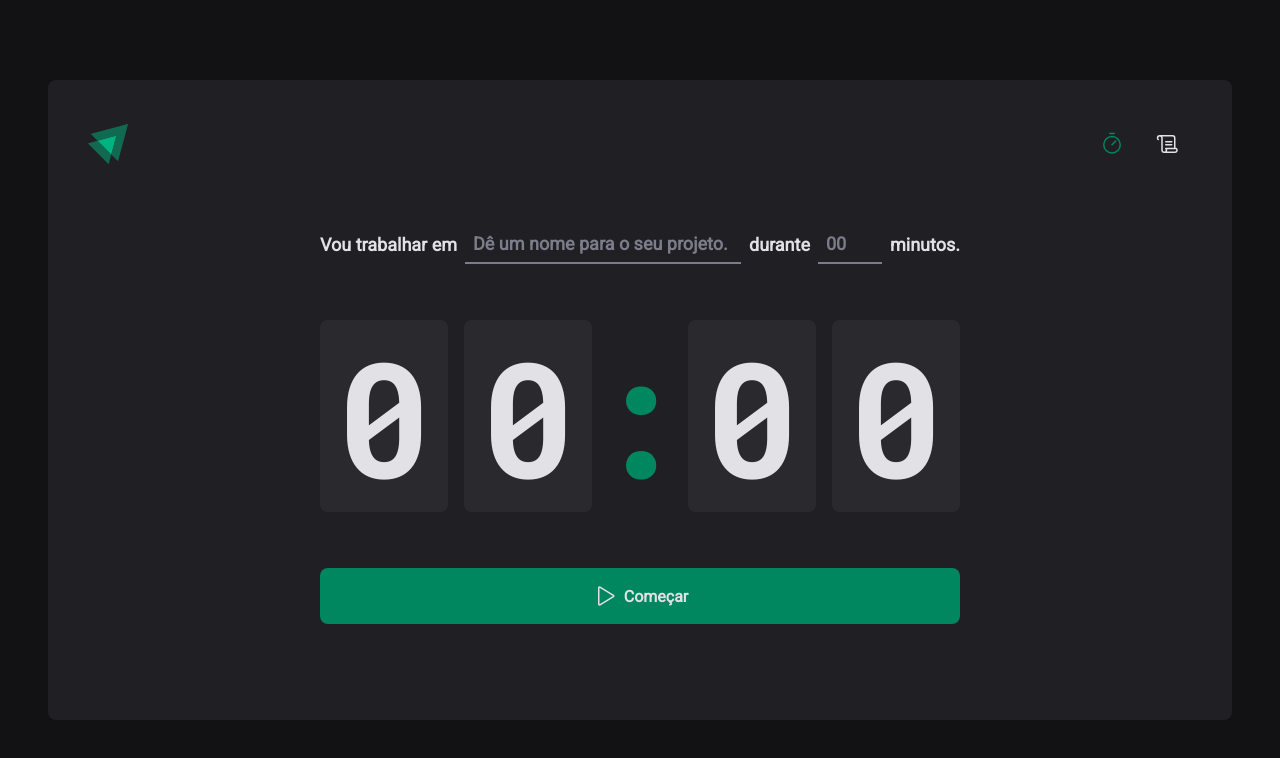
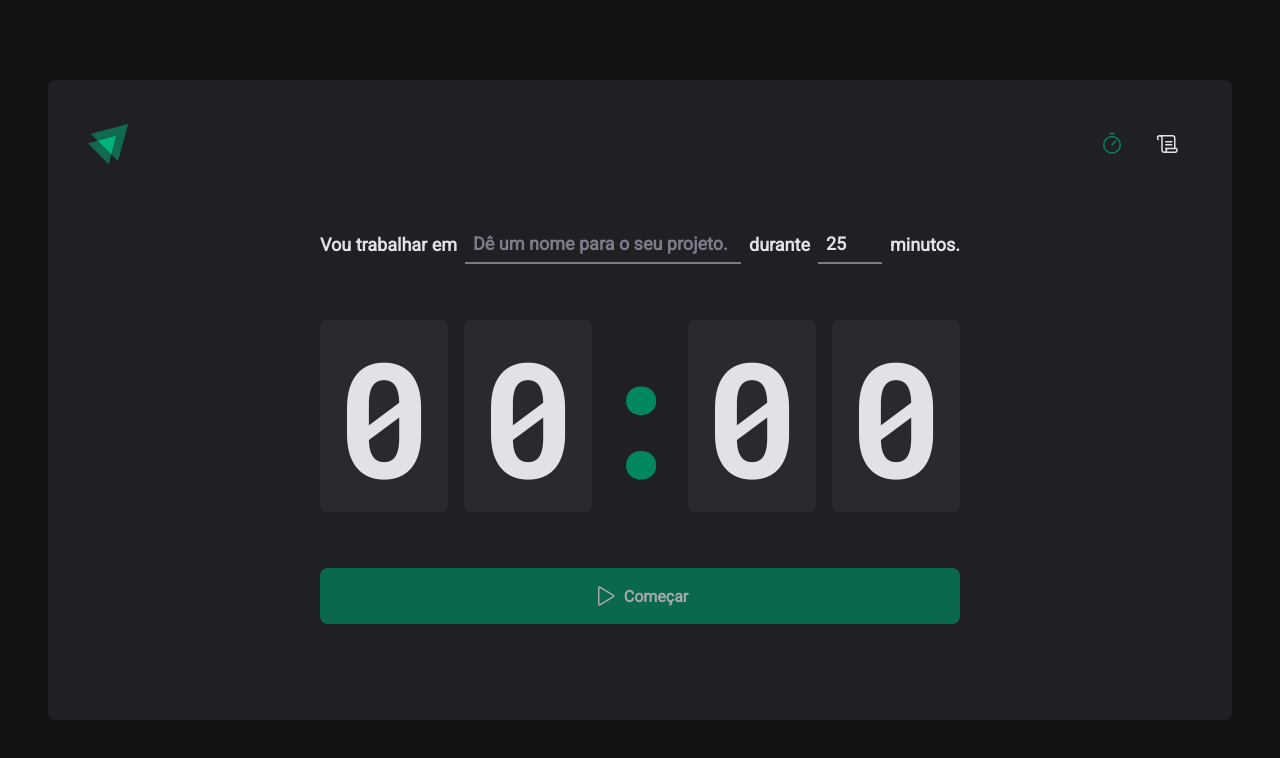
Before and after one commit to nikollllllas/02-ignite-timer, a React (Vite) app: page / in a window 1280 px wide. Shown: the top 758 px of the page. Built offline with nearby package versions, Linux system fonts and the light colour scheme.

Commit message:
feat: form

```diff
--- a/package.json
+++ b/package.json
@@ -10,14 +10,17 @@
     "preview": "vite preview"
   },
   "dependencies": {
+    "@hookform/resolvers": "^3.3.4",
     "@phosphor-icons/react": "^2.0.15",
     "localforage": "^1.10.0",
     "match-sorter": "^6.3.4",
     "react": "^18.2.0",
     "react-dom": "^18.2.0",
+    "react-hook-form": "^7.51.0",
     "react-router-dom": "^6.22.2",
     "sort-by": "^1.2.0",
-    "styled-components": "^6.1.8"
+    "styled-components": "^6.1.8",
+    "zod": "^3.22.4"
   },
   "devDependencies": {
     "@types/react": "^18.2.56",
--- a/src/pages/home/index.tsx
+++ b/src/pages/home/index.tsx
@@ -1,3 +1,8 @@
+import * as zod from 'zod'
+import { zodResolver } from '@hookform/resolvers/zod'
+import { useForm } from 'react-hook-form'
+
+import { Play } from '@phosphor-icons/react'
 import {
   CountdownContainer,
   FormContainer,
@@ -7,18 +12,46 @@ import {
   StartCountdownButton,
   TaskInput
 } from './styles'
-import { Play } from '@phosphor-icons/react'
+
+const newCycleFormSchema = zod.object({
+  task: zod.string().min(1, 'A tarefa deve ter pelo menos 1 caractere.'),
+  minutesAmount: zod
+    .number()
+    .min(5, 'O tmepo do ciclo deve ter no mínimo 5 minutos')
+    .max(60, 'O tempo do ciclo deve ter no máximo 60 minutos.')
+})
+
+type NewCycleFormData = zod.infer<typeof newCycleFormSchema>
 
 export function Home() {
+  const { register, handleSubmit, reset, watch } = useForm<NewCycleFormData>({
+    resolver: zodResolver(newCycleFormSchema),
+    defaultValues: {
+      task: '',
+      minutesAmount: 25
+    }
+  })
+
+  function handleCreateNewCicle(data: NewCycleFormData) {
+    console.log(data)
+    reset()
+  }
+
+  const task = watch('task')
+  const isSubmitButtonDisabled = !task
+
   return (
     <HomeContainer>
-      <form action=''>
+      <form
+        onSubmit={handleSubmit(handleCreateNewCicle)}
+        action=''>
         <FormContainer>
           <label htmlFor='task'>Vou trabalhar em</label>
           <TaskInput
             id='task'
             list='task-suggestion'
             placeholder='Dê um nome para o seu projeto.'
+            {...register('task')}
           />
 
           <datalist id='task-suggestion'>
@@ -33,8 +66,7 @@ export function Home() {
             type='number'
             placeholder='00'
             step={5}
-            min={5}
-            max={60}
+            {...register('minutesAmount', { valueAsNumber: true })}
           />
 
           <span>minutos.</span>
@@ -48,7 +80,9 @@ export function Home() {
           <span>0</span>
         </CountdownContainer>
 
-        <StartCountdownButton type='submit'>
+        <StartCountdownButton
+          disabled={isSubmitButtonDisabled}
+          type='submit'>
           <Play size={24} />
           Começar
         </StartCountdownButton>
```
Also changed, not shown: 1 other file (tests, documents, lock files or other folders).
